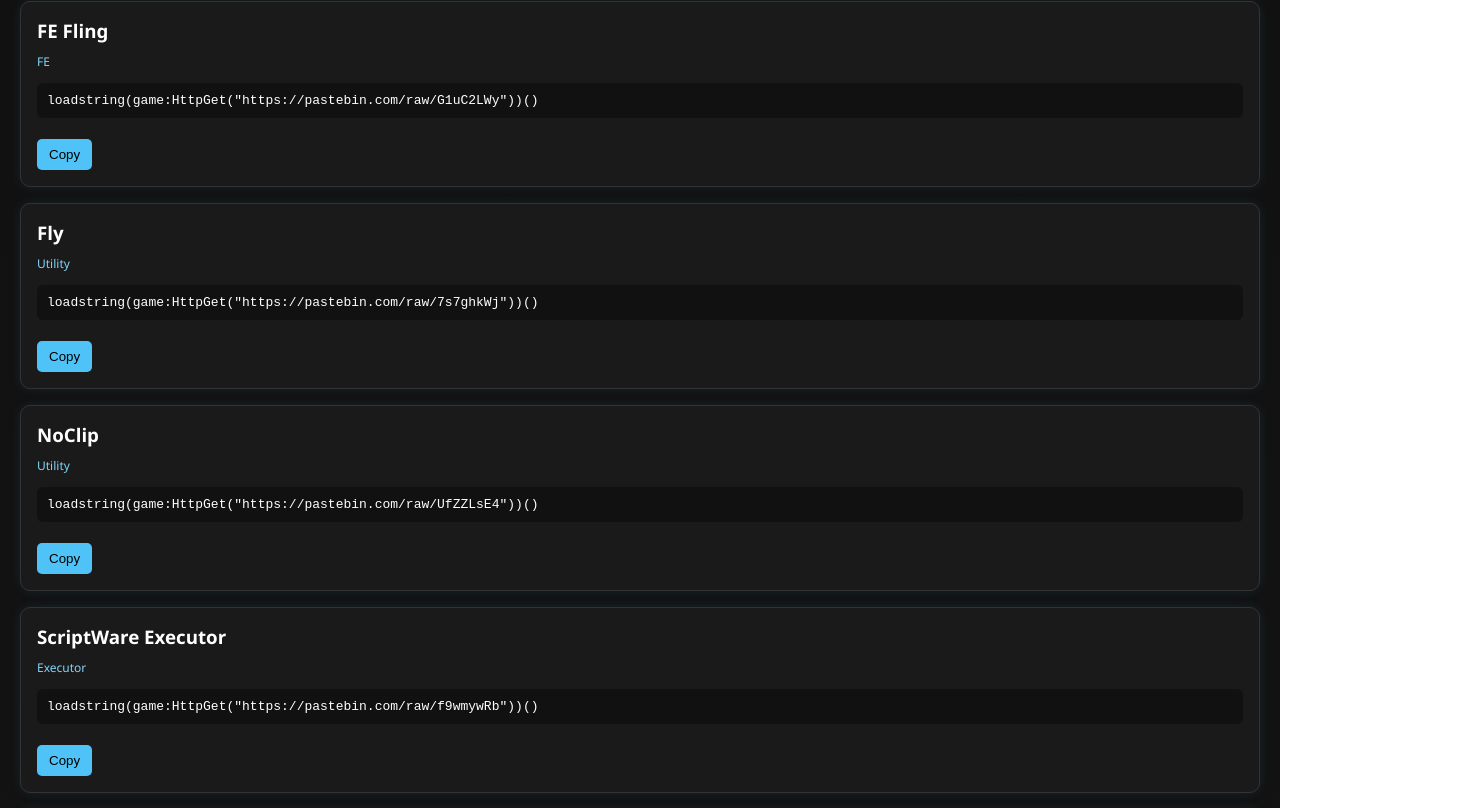
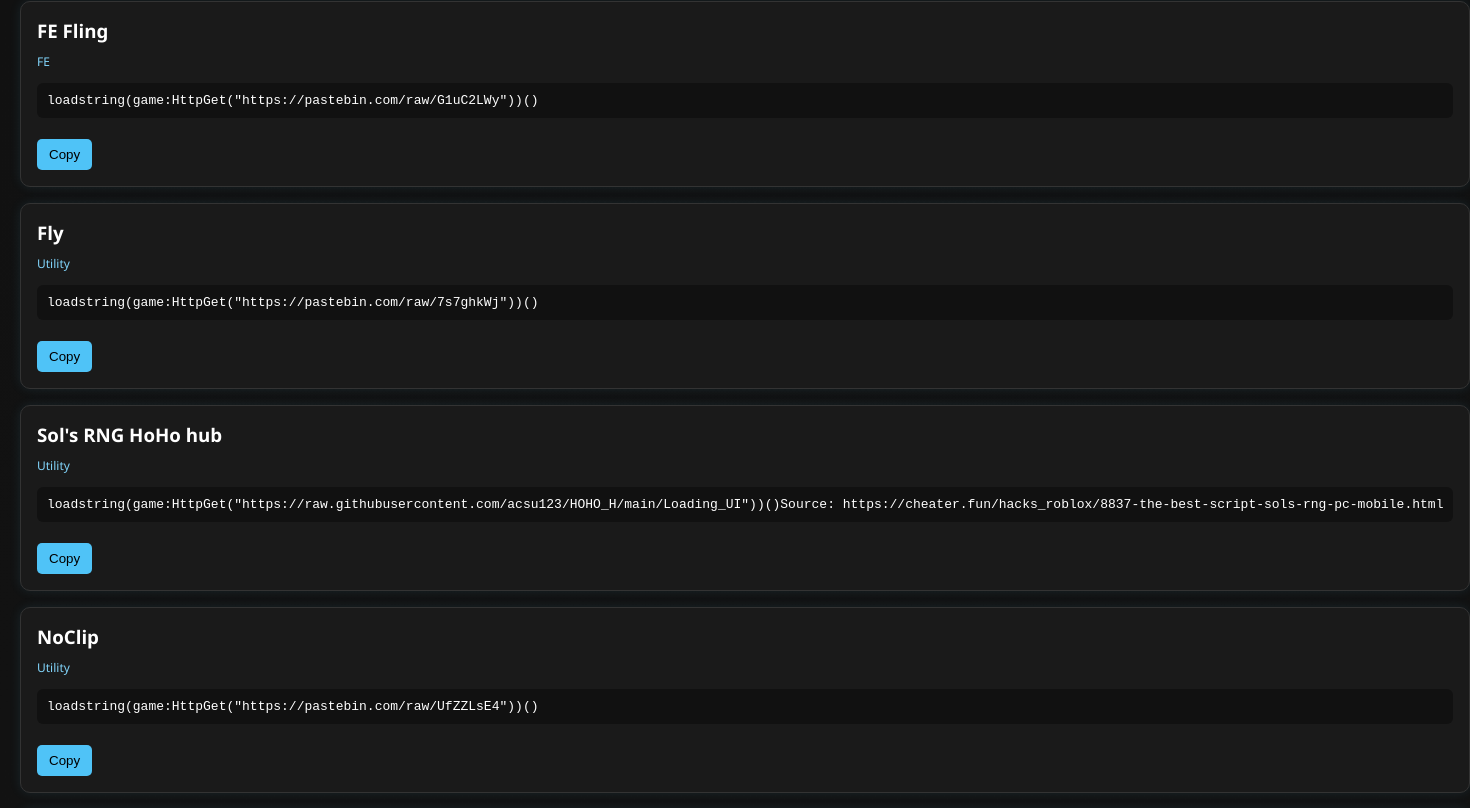
Before and after one commit to mart-in-q/REAL-CHEATS-HUBFRFR, a plain HTML site: page index.html in a window 1280 px wide. Shown: the part 1473-2281 px from the top of the page, 1470 px wide, since content can reach past the window. Drawn offline with Linux system fonts and the light colour scheme.

Commit message:
index.html

```diff
--- a/index.html
+++ b/index.html
@@ -251,6 +251,7 @@
       { title: "Anti-AFK", category: "Utility", code: `for i,v in pairs(getconnections(game.Players.LocalPlayer.Idled)) do v:Disable() end` },
       { title: "FE Fling", category: "FE", code: `loadstring(game:HttpGet("https://pastebin.com/raw/G1uC2LWy"))()` },
       { title: "Fly", category: "Utility", code: `loadstring(game:HttpGet("https://pastebin.com/raw/7s7ghkWj"))()` },
+      { title: "Sol's RNG HoHo hub", category: "Utility", code: `loadstring(game:HttpGet("https://raw.githubusercontent.com/acsu123/HOHO_H/main/Loading_UI"))()Source: https://cheater.fun/hacks_roblox/8837-the-best-script-sols-rng-pc-mobile.html` },
       { title: "NoClip", category: "Utility", code: `loadstring(game:HttpGet("https://pastebin.com/raw/UfZZLsE4"))()` },
       { title: "ScriptWare Executor", category: "Executor", code: `loadstring(game:HttpGet("https://pastebin.com/raw/f9wmywRb"))()` },
       { title: "Speed Hack", category: "Utility", code: `game.Players.LocalPlayer.Character.Humanoid.WalkSpeed = 500` },
```
